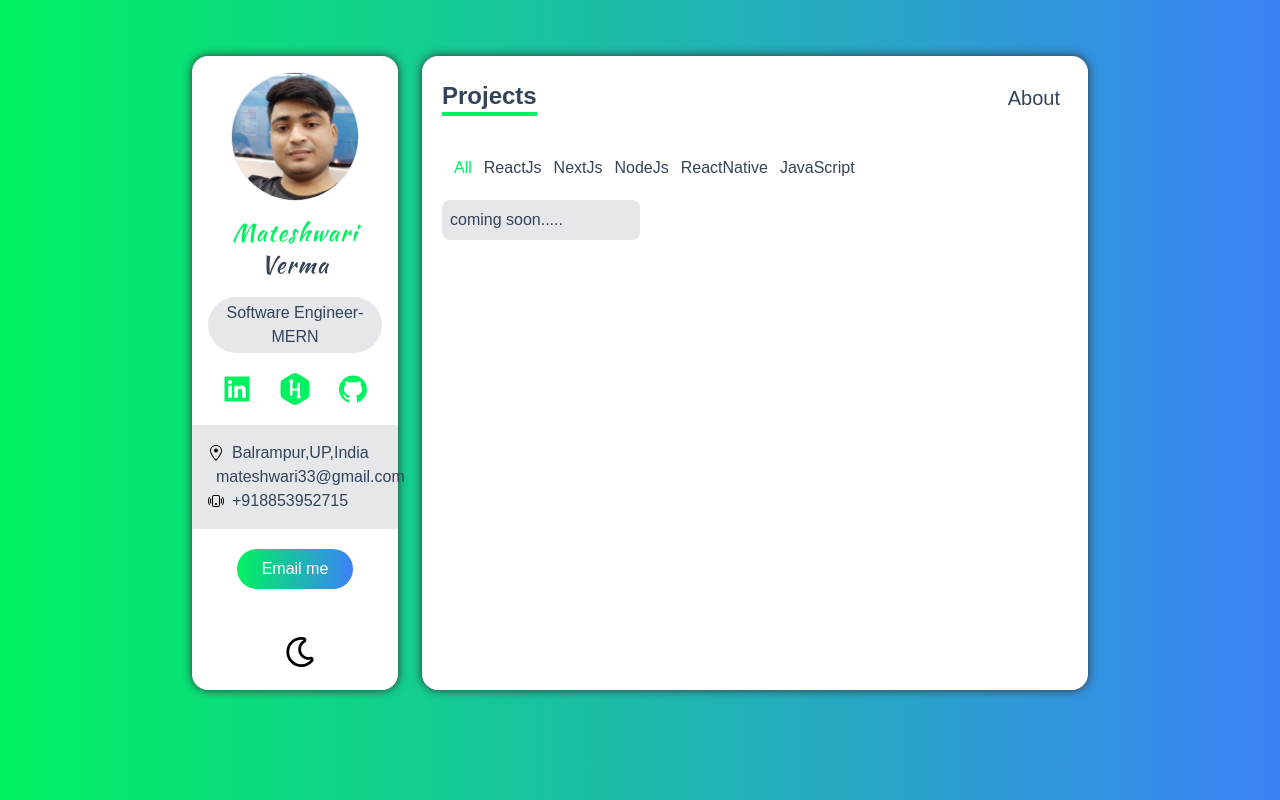
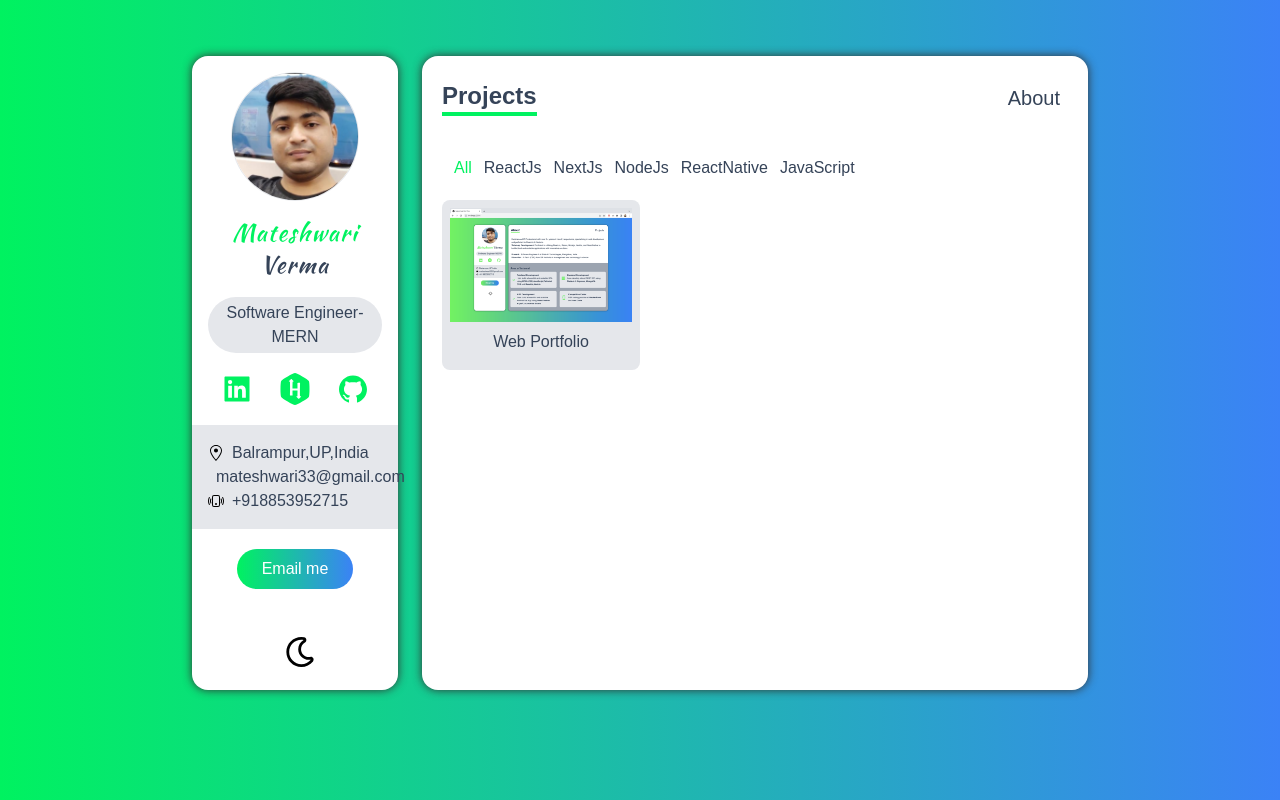
Before and after one commit to mpv33/web-portfolio-nextjs, a Next.js app: page /projects in a window 1280 px wide. Built offline with nearby package versions, Linux system fonts and the light colour scheme.

Commit message:
added first project

```diff
--- a/components/ProjectCard.tsx
+++ b/components/ProjectCard.tsx
@@ -2,8 +2,8 @@
 import { AiFillGithub, AiFillProject } from "react-icons/ai";
 import { MdClose } from "react-icons/md";
 import { IProject } from "../types";
-
 import Image from "next/image";
+import projectImage from '../assest/project/mpv_portfolio.png'
 
 const ProjectCard: FunctionComponent<{
   project: IProject;
@@ -23,7 +23,7 @@
   return (
     <div>
       <Image
-        src={image_path}
+        src={projectImage}
         alt={name}
         className="cursor-pointer"
         onClick={() => setShowDetail(true)}
@@ -31,21 +31,12 @@
         height="150"
         width="300"
       />
-      {/* <img
-        src={image_path}
-        alt={name}
-        className="cursor-pointer"
-        onClick={() => setShowDetail(true)}
-      /> */}
       <p className="my-2 text-center">{name}</p>
-
       {showDetail && (
         <div className="absolute top-0 left-0 z-10 grid w-full h-auto p-2 text-black bg-gray-100 md:grid-cols-2 gap-x-12 dark:text-white dark:bg-dark-100">
           <div>
-            {/* <img src={image_path} alt={name} /> */}
-
             <Image
-              src={image_path}
+              src={projectImage}
               alt={name}
               layout="responsive"
               height="150"
--- a/data.ts
+++ b/data.ts
@@ -5,6 +5,7 @@
 import { IProject, Service, Skill } from "./types";
 
 import { BsCircleFill } from "react-icons/bs";
+import projectImages1 from './assest/project/mpv_portfolio.png'
 
 export const services: Service[] = [
   {
@@ -93,11 +94,11 @@
     name: "Web Portfolio",
     description:
       "This app shows your showcase work and project details remotly with technical skill set and expertise",
-    image_path: "/images/covid.jpg",
+    image_path: `https://mateshwari.vercel.app/`,
     deployed_url: "https://mateshwari.vercel.app/",
     github_url: "https://github.com/mpv33/web-portfolio-nextjs",
     category: ["reactJs", "nextJs", "reactNative"],
-    key_techs: ["React", "Chart.js", "Material UI"],
+    key_techs: ["ReactJs", "Tailwind CSS", "NextJs"],
   }
 ];
 
--- a/next.config.js
+++ b/next.config.js
@@ -1,5 +1,5 @@
 module.exports = {
   images: {
-    domains: [""],
+    domains: ["https://mateshwari.vercel.app"],
   },
 };
--- a/pages/projects.tsx
+++ b/pages/projects.tsx
@@ -32,11 +32,10 @@
       <div className="relative grid grid-cols-12 gap-4 my-3">
         {projects.map((project) => (
           <div className="col-span-12 p-2 bg-gray-200 rounded-lg sm:col-span-6 lg:col-span-4 dark:bg-dark-200">
-            {/* <ProjectCard
+            <ProjectCard
               project={project}
               key={project.name}
-            /> */}
-            coming soon.....
+            />
           </div>
         ))}
       </div>
```
